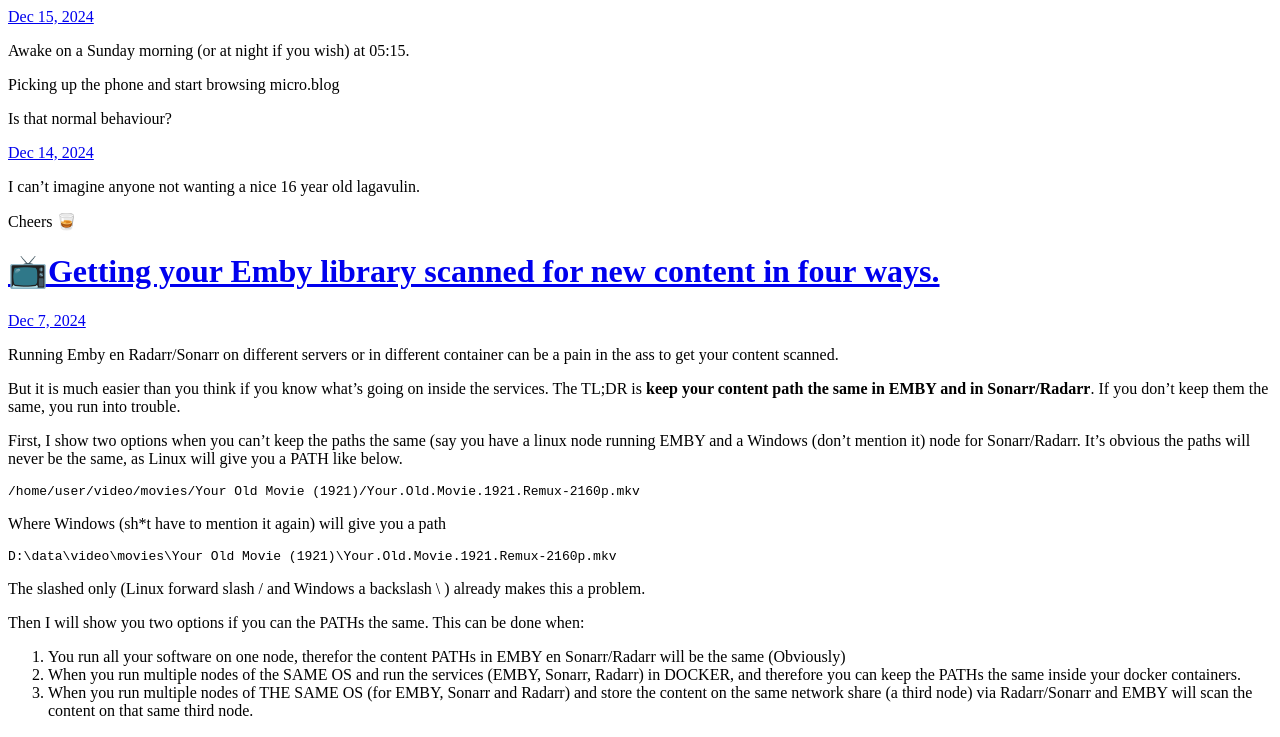
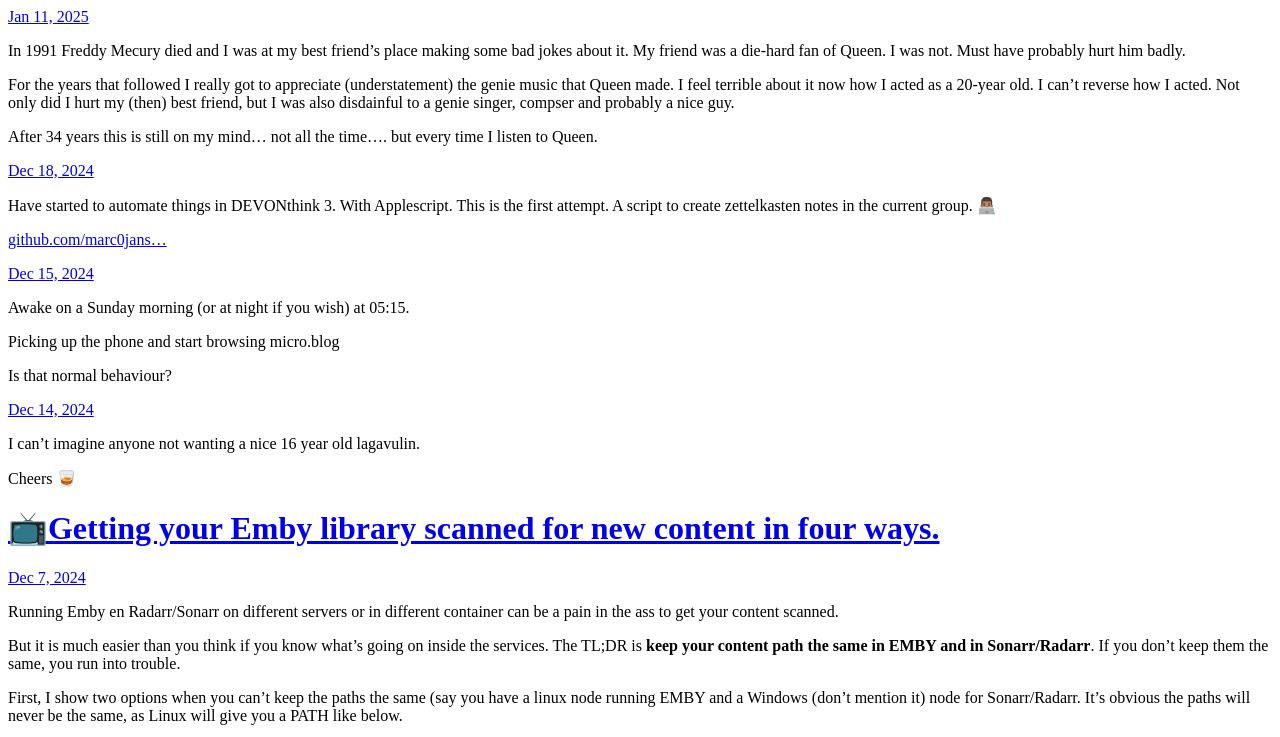
Before and after one commit to marc0janssen/microblog, a plain HTML site: page index.html in a window 1280 px wide. Shown: the top 737 px of the page. Drawn offline with Linux system fonts and the light colour scheme.

Commit message:
Archiving from Micro.blog.

```diff
--- a/index.html
+++ b/index.html
@@ -21,6 +21,31 @@
 <div class="h-feed">
 
 
+
+	  <div class="h-entry">
+
+
+		<a href="https://micro.mjanssen.nl/2025/01/11/in-freddy-mecury-died-and.html" class="u-url"><time class="dt-published" datetime="2025-01-11 13:24:00 &#43;0100">Jan 11, 2025</time></a>
+
+		<div class="e-content">
+			 <p>In 1991 Freddy Mecury died and I was at my best friend&rsquo;s place making some bad jokes about it. My friend was a die-hard fan of Queen. I was not. Must have probably hurt him badly.</p>
+<p>For the years that followed I really got to appreciate (understatement) the genie music that Queen made. I feel terrible about it now how I acted as a 20-year old. I can&rsquo;t reverse how I acted. Not only did I hurt my (then) best friend, but I was also disdainful to a genie singer, compser and probably a nice guy.</p>
+<p>After 34 years this is still on my mind&hellip; not all the time&hellip;. but every time I listen to Queen.</p>
+
+		</div>
+	  </div>
+
+	  <div class="h-entry">
+
+
+		<a href="https://micro.mjanssen.nl/2024/12/18/have-started-to.html" class="u-url"><time class="dt-published" datetime="2024-12-18 21:49:57 &#43;0100">Dec 18, 2024</time></a>
+
+		<div class="e-content">
+			 <p>Have started to automate things in DEVONthink 3. With Applescript. This is the first attempt. A script to create zettelkasten notes in the current group. 👨🏽‍💻</p>
+<p><a href="https://github.com/marc0janssen/DEVONthink-Assets/tree/main">github.com/marc0jans&hellip;</a></p>
+
+		</div>
+	  </div>
 
 	  <div class="h-entry">
 
```
